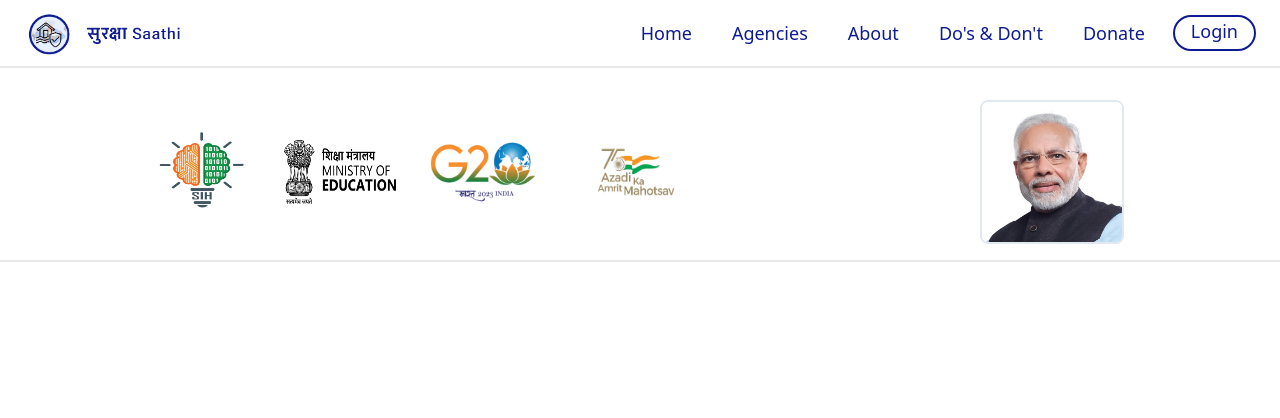
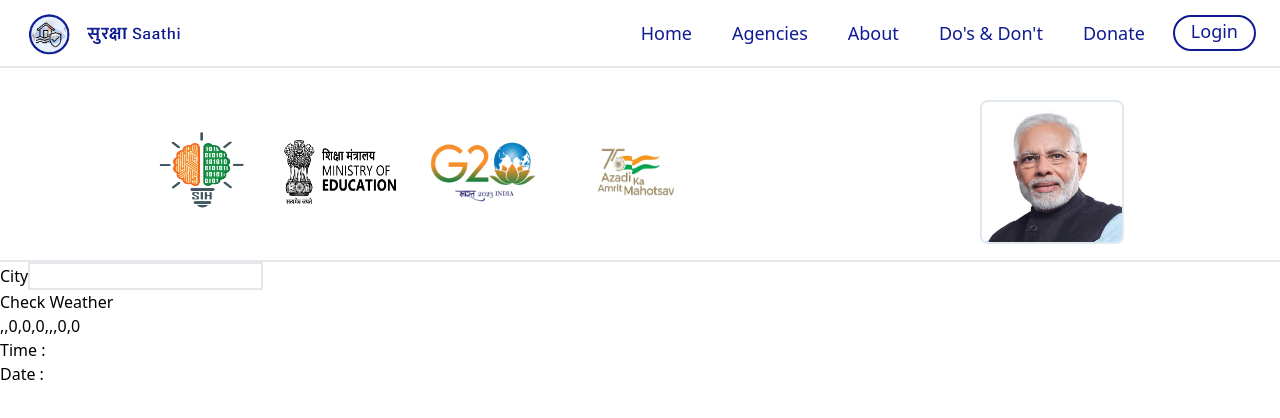
Before and after one commit to MahendraDani/SurakshaSaathi-web, a React (Vite) app in the folder client/: page / in a window 1280 px wide. Shown: the top 418 px of the page. Built offline with nearby package versions, Linux system fonts and the light colour scheme.

Commit message:
feat: added weather api

```diff
--- /dev/null
+++ b/client/src/components/Weather/Weather.tsx
@@ -0,0 +1,58 @@
+import axios from "axios";
+import React, { useState } from "react";
+
+const Weather = () => {
+  const [query, setQuery] = useState("");
+  const [name, setName] = useState("");
+  const [country, setCountry] = useState("");
+  const [feelsLike_c, setFeelsLike_c] = useState(0);
+  const [feelsLike_f, setFeelsLike_f] = useState(0);
+  const [humidty, setHumdity] = useState(0);
+  const [lastUpdated, setLastUpdated] = useState("");
+  const [lastUpdatedDate, setLastUpdatedDate] = useState("");
+  const [lastUpdatedTime, setLastUpdatedTime] = useState("");
+  const [temp_c, setTemp_c] = useState(0);
+  const [temp_f, setTemp_f] = useState(0);
+
+  const handleWeatherAPI = async () => {
+    try {
+      const response = await axios.get(
+        `http://api.weatherapi.com/v1/current.json?key=04779bb0414b4c1385c54732232409&q=Bhopal&aqi=no`
+      );
+      if (response) {
+        console.log(response);
+        setCountry(response.data.location.country);
+        setName(response.data.location.name);
+        setFeelsLike_c(response.data.current.feelslike_c);
+        setFeelsLike_f(response.data.current.feelslike_f);
+        setHumdity(response.data.current.humdity);
+        let lastUpdated = response.data.current.last_updated.split(" ");
+        const date = lastUpdated[0].split("-").reverse().join(".");
+        const time = lastUpdated[1];
+        setLastUpdatedDate(date);
+        setLastUpdatedTime(time);
+        setTemp_c(response.data.current.temp_c);
+        setTemp_f(response.data.current.temp_f);
+      }
+    } catch (error) {
+      console.log(error);
+    }
+  };
+  return (
+    <div>
+      <div>
+        <label> City</label>
+        <input type="text" className="border-2" />
+      </div>
+      <button onClick={handleWeatherAPI}>Check Weather</button>
+      <div>
+        {name},{country},{feelsLike_c},{feelsLike_f},{humidty},{lastUpdatedDate}
+        ,{lastUpdatedTime},{temp_c},{temp_f}
+      </div>
+      <div>Time : {lastUpdatedTime}</div>
+      <div>Date : {lastUpdatedDate}</div>
+    </div>
+  );
+};
+
+export default Weather;
--- a/client/src/pages/Home.tsx
+++ b/client/src/pages/Home.tsx
@@ -3,12 +3,14 @@ import Navbar from "../components/Navbar";
 import Header from "../components/Header";
 import indiaMap from "../../public/images/india.png";
 import { AiFillGithub } from "react-icons/ai";
+import Weather from "../components/Weather/Weather";
 
 const Home: React.FC = () => {
   return (
     <>
       <Navbar />
       <Header />
+      <Weather />
       {/* <div className="py-12 w-full grid place-content-center">
         <img src={indiaMap} alt="Indian map" />
       </div> */}
```
